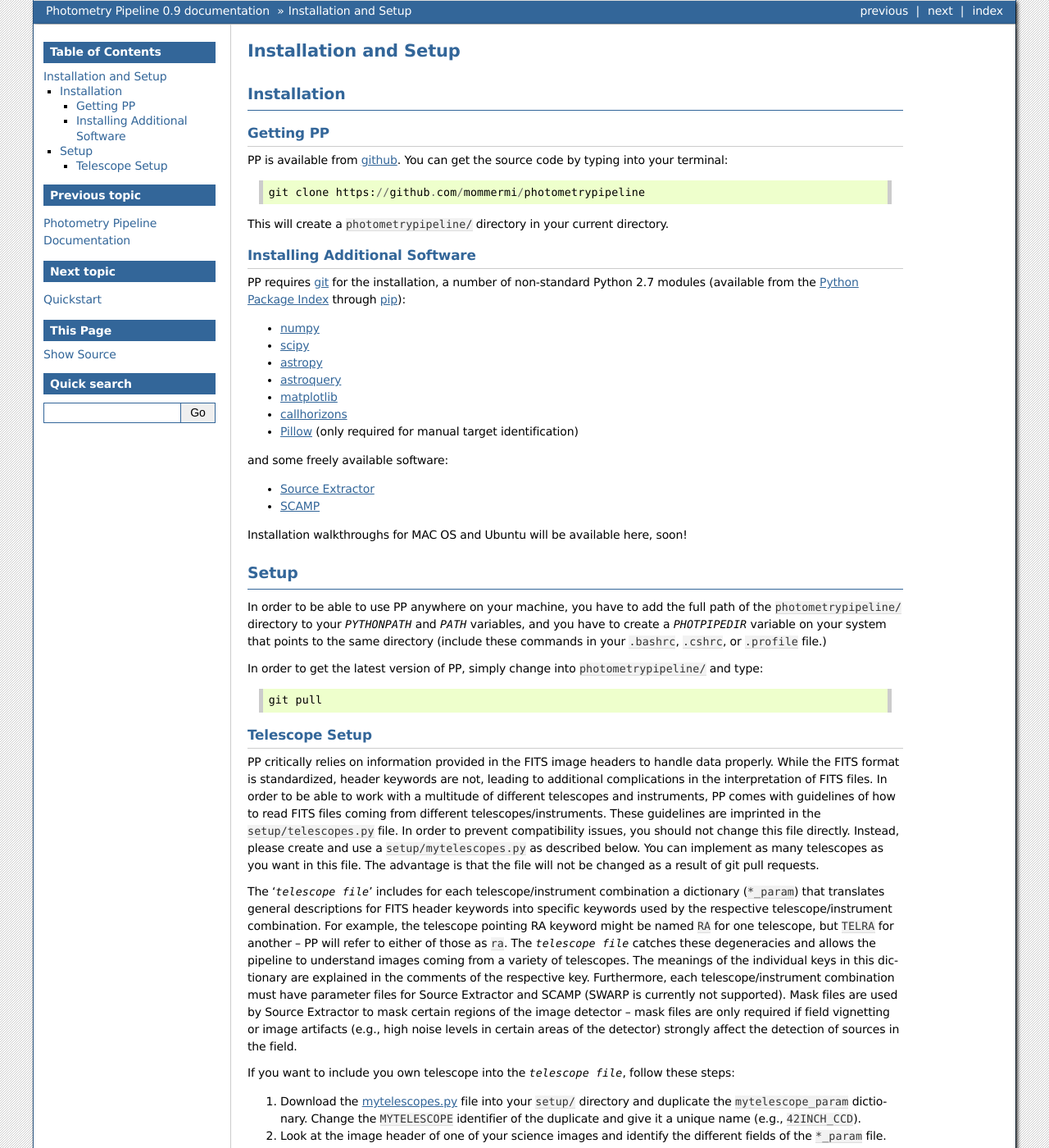
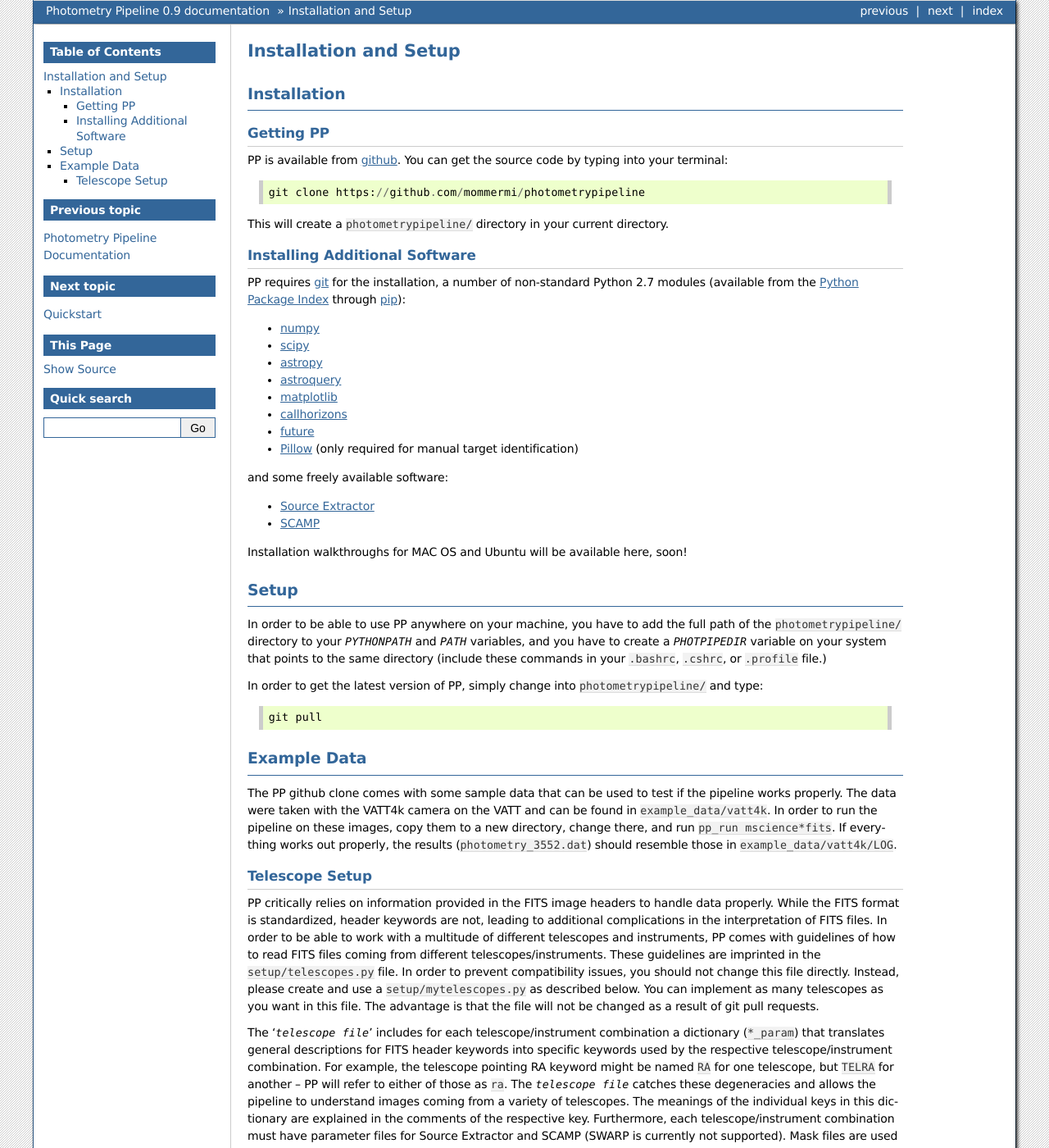
Before and after one commit to talister/photometrypipeline, a Sphinx documentation site: the page built from doc/install.rst, in a window 1280 px wide and 1400 px high. Shown: the whole window at 82% size. Built offline with Sphinx 7.4.7, drawn with Linux system fonts in a browser that asks for light colours.

Commit message:
docs updated

```diff
--- a/doc/index.rst
+++ b/doc/index.rst
@@ -40,6 +40,7 @@ The following features are currently available as part of PP:
 * target identification based on tabulated positions for fixed targets
   and moving targets, target identifier for moving targets
 * support of Gaia (DR1) astrometry for image registration
+* Python 2 and 3 compatibility (thanks to `boada`_)
 
 Future versions of the pipeline will support newly available catalogs
 for astrometry and photometry (e.g., GAIA DR2) and enable the extraction
--- a/doc/install.rst
+++ b/doc/install.rst
@@ -28,6 +28,7 @@ Python 2.7 modules (available from the `Python Package Index`_ through
 * `astroquery`_
 * `matplotlib`_
 * `callhorizons`_
+* `future`_
 * `Pillow`_ (only required for manual target identification)
 
 
@@ -53,6 +54,20 @@ In order to get the latest version of PP, simply change into
 ``photometrypipeline/`` and type::
 
   git pull
+
+
+Example Data
+------------
+
+The PP github clone comes with some sample data that can be used to
+test if the pipeline works properly. The data were taken with the
+VATT4k camera on the VATT and can be found in
+``example_data/vatt4k``. In order to run the pipeline on these images,
+copy them to a new directory, change there, and run ``pp_run
+mscience*fits``. If everything works out properly, the results
+(``photometry_3552.dat``) should resemble those in
+``example_data/vatt4k/LOG``.
+
 
 .. _telescope_setup:
 
@@ -128,6 +143,7 @@ and I will take care of implementing your telescope.
 .. _astroquery: https://github.com/astropy/astroquery
 .. _matplotlib: http://matplotlib.org/
 .. _callhorizons: https://pypi.python.org/pypi/CALLHORIZONS
+.. _future: http://python-future.org/
 .. _Pillow: http://python-pillow.org/
 .. _Source Extractor: http://www.astromatic.net/software/sextractor
 .. _SCAMP: http://www.astromatic.net/software/scamp
```
Also changed, not shown: other parts of doc/index.rst (+2 -1 lines), 13 other files.
